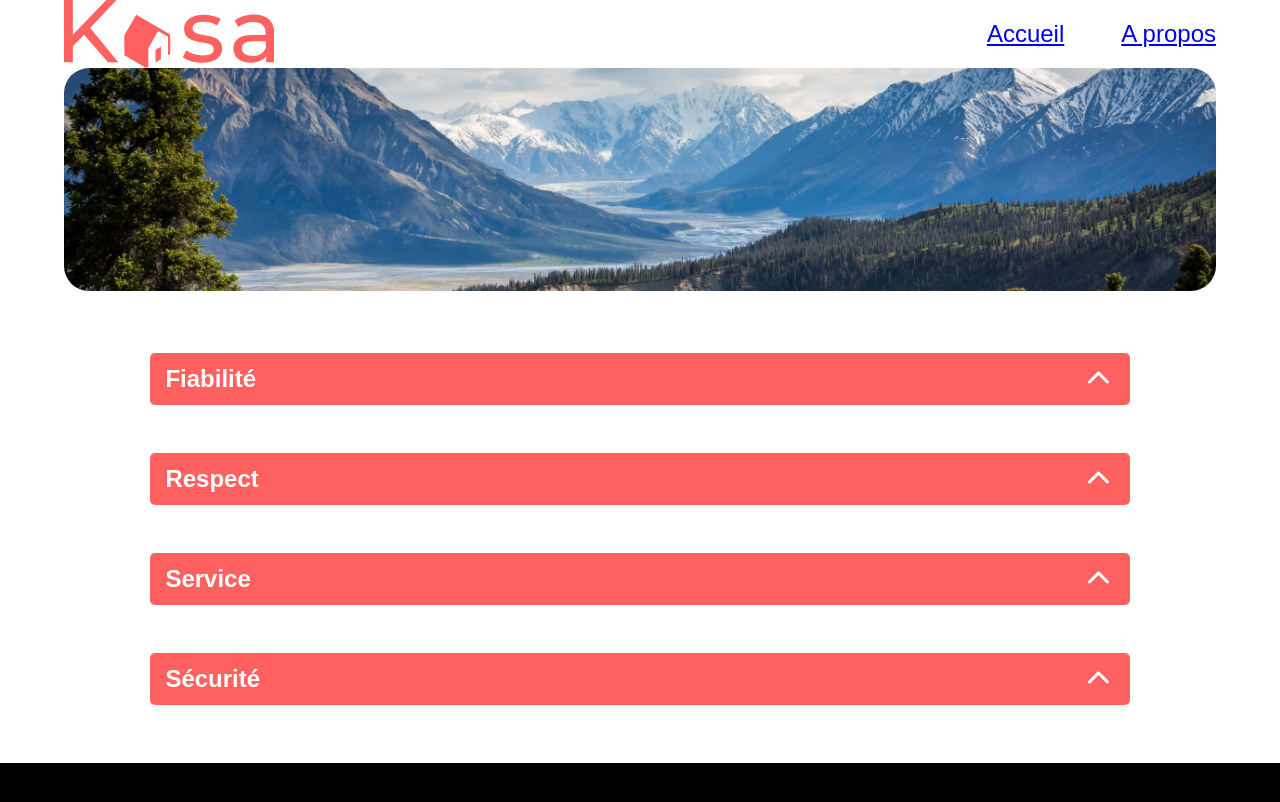
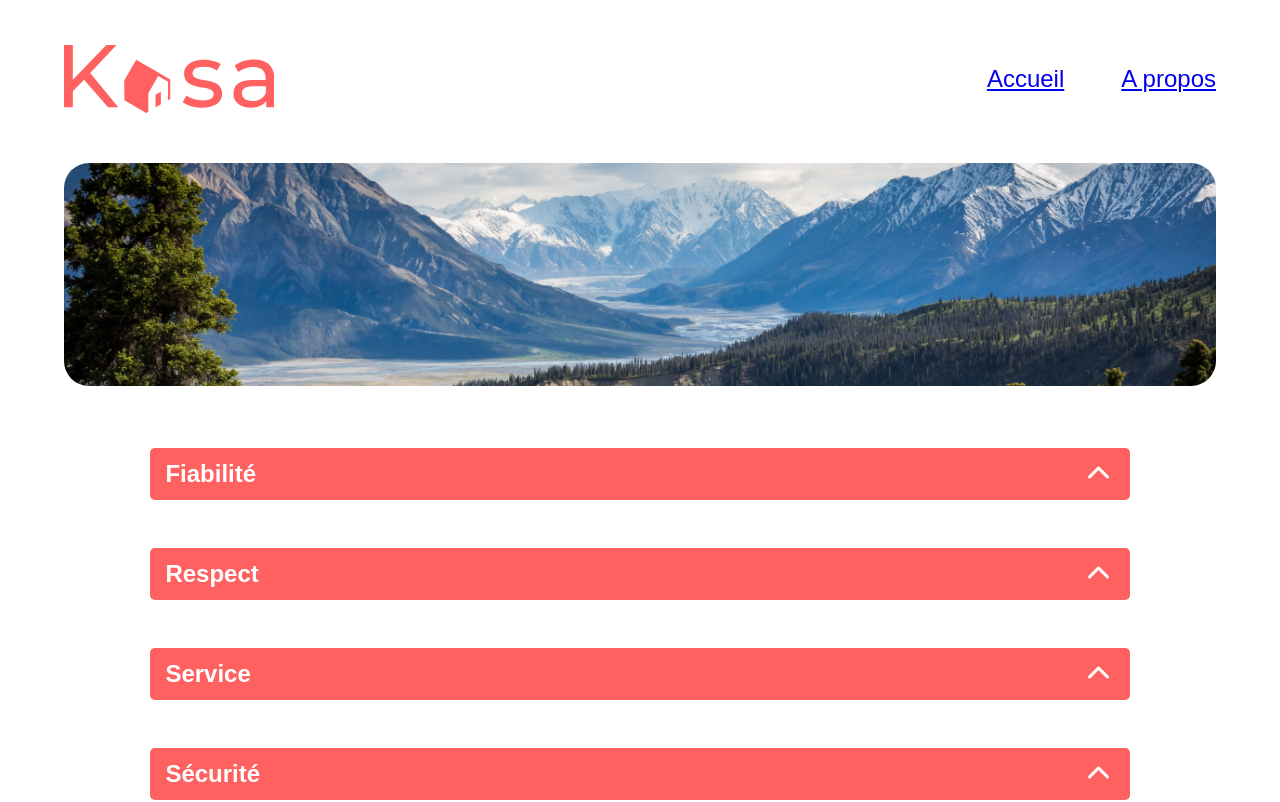
Before and after one commit to AntoineMarchive/Kasa_Projet7, a React (Vite) app: page /a-propos in a window 1280 px wide. Shown: the top 802 px of the page. Built offline with nearby package versions, Linux system fonts and the light colour scheme; a web font is replaced by a local one.

Commit message:
moddification padding

```diff
--- a/src/components/Header/Header.scss
+++ b/src/components/Header/Header.scss
@@ -4,7 +4,8 @@
   align-items: center;
   box-sizing: border-box;
   width: 100%;
-  padding: 0 5% 0 5%;
+  padding: 45px 5% 50px 5%;
+
 
   &__fig {
     display: flex;
```
